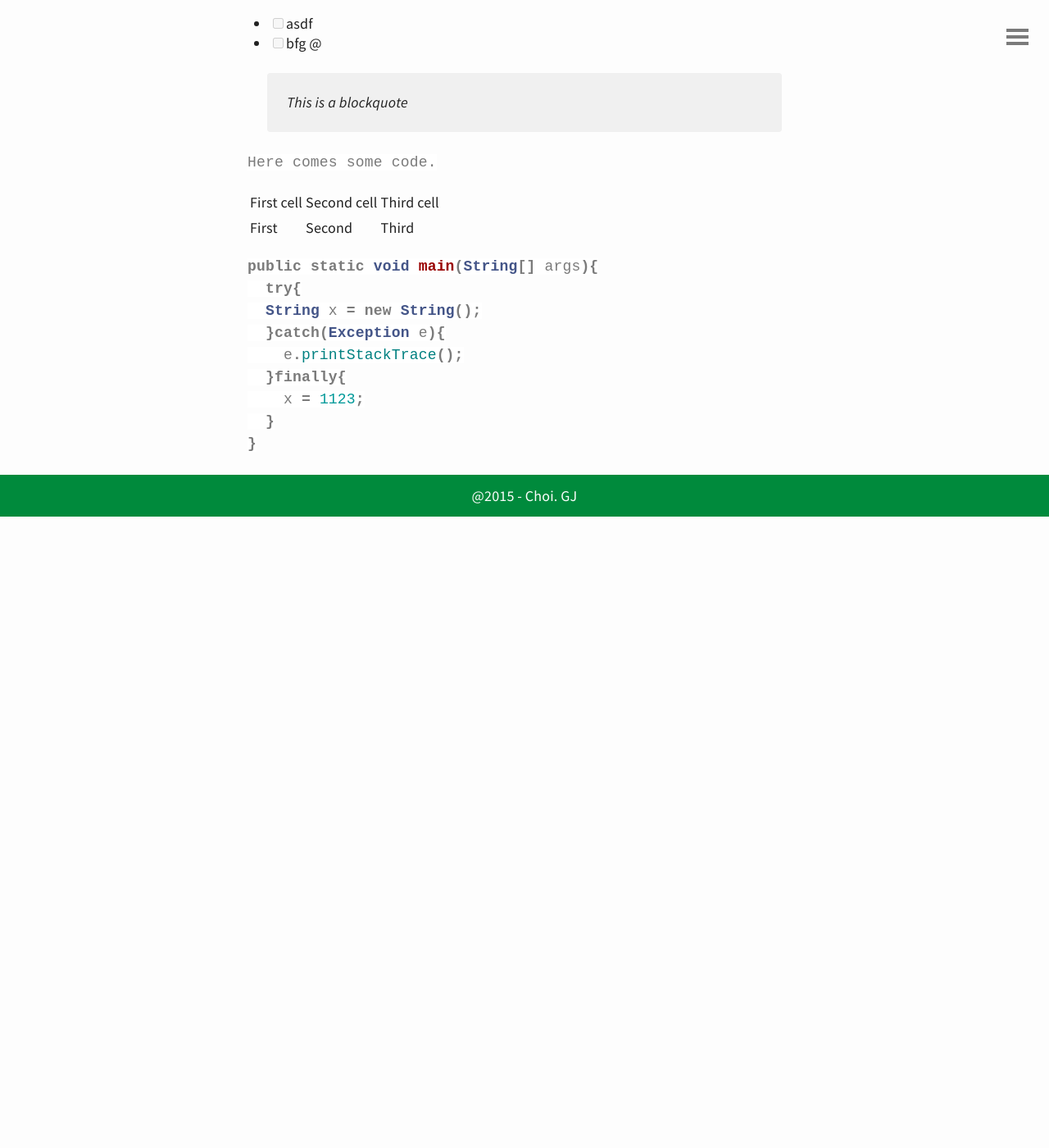
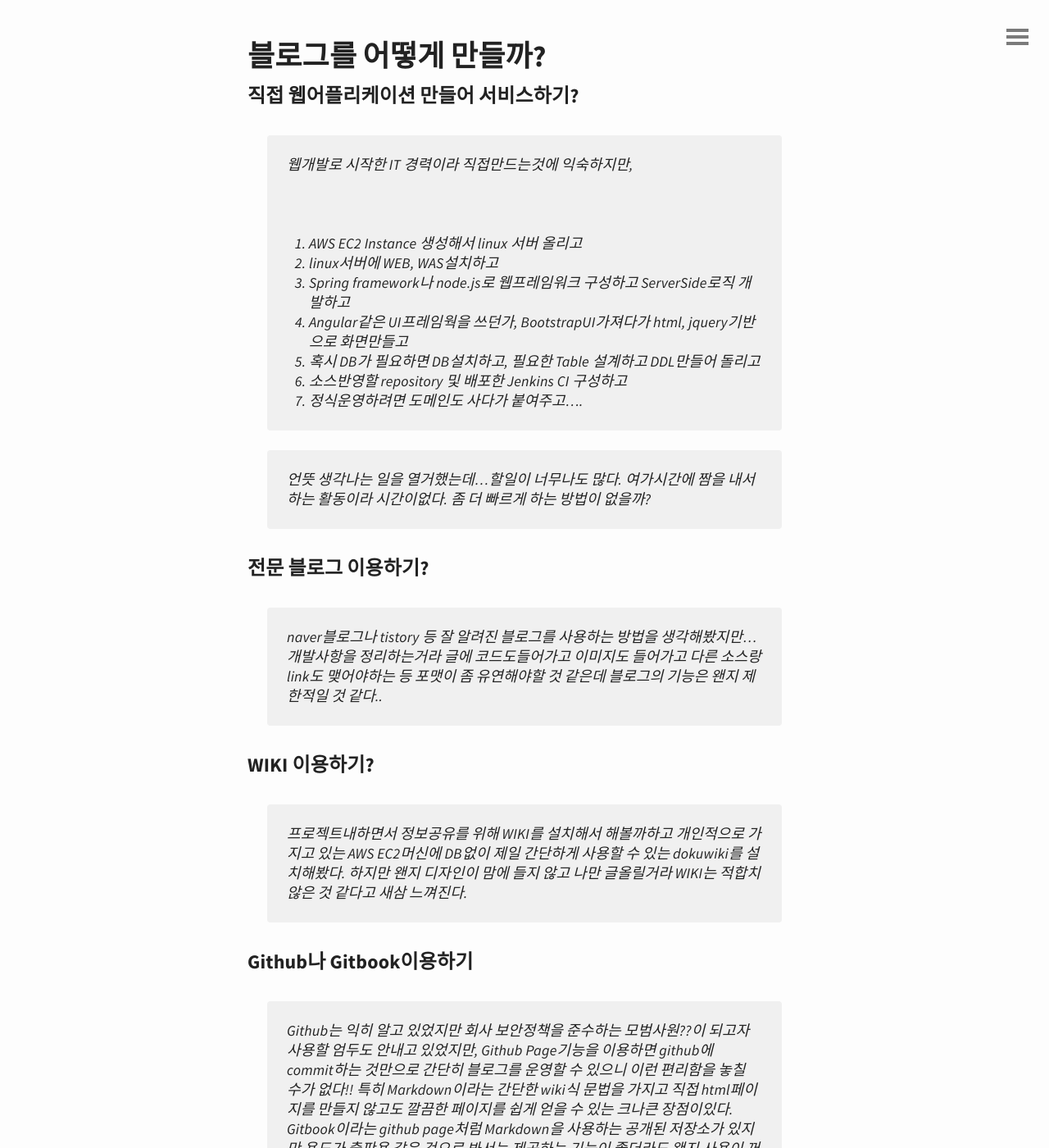
Before and after one commit to gjchoi/gjchoi.bak, a Jekyll site: the page built from _posts/2016-02-17-시작하기.md, in a window 1280 px wide and 1400 px high, scrolled down 602 px. Shown: the whole window at 82% size. Built offline with Jekyll 4.4.1, drawn with Linux system fonts in a browser that asks for light colours; before the commit the page ends 1232 px from its top, so only the background shows below that; some of the changed text lies outside the part shown.

Commit message:
Update 2016-02-17-시작하기.md

```diff
--- a/_posts/2016-02-17-시작하기.md
+++ b/_posts/2016-02-17-시작하기.md
@@ -1,46 +1,28 @@
-# asdf
 
+## 블로그 시작하기로 결심하기
+> IT 엔지니어로서 8년 이상 일해오면서 누구보다 다양한 프로젝트에 다양한 기술을 경험했다고 자부한다. 항상 새로운 일을 해서 일까? 새로운 프로젝트를 하면 이전 지식들이 리셋되는 듯한 이느낌... 아무래도 연구한 내용에 대해 정리가 필요할 것 같아서 늦게나마 이 IT노트를 사용 해보고자 한다.
 
-* * *
+## 블로그를 어떻게 만들까?
+### 직접 웹어플리케이션 만들어 서비스하기?
 
-- - -
+> 웹개발로 시작한 IT 경력이라 직접만드는것에 익숙하지만,
+ 1. AWS EC2 Instance 생성해서 linux 서버 올리고
+ 2. linux서버에 WEB, WAS설치하고
+ 3. Spring framework나 node.js로 웹프레임워크 구성하고 ServerSide로직 개발하고
+ 4. Angular같은 UI프레임웍을 쓰던가, BootstrapUI가져다가 html, jquery기반으로 화면만들고
+ 5. 혹시 DB가 필요하면 DB설치하고, 필요한 Table 설계하고 DDL만들어 돌리고
+ 6. 소스반영할 repository 및 배포한 Jenkins CI 구성하고
+ 7. 정식운영하려면 도메인도 사다가 붙여주고....
 
-_ _ _
-| column | column |
-|--------|--------|
-|asdf        |    123    |
-|xvf        |    23    |
+> 언뜻 생각나는 일을 열거했는데...할일이 너무나도 많다. 여가시간에 짬을 내서 하는 활동이라 시간이없다. 좀 더 빠르게 하는 방법이 없을까?
 
-``.highlight``
+### 전문 블로그 이용하기?
+> naver블로그나 tistory 등 잘 알려진 블로그를 사용하는 방법을 생각해봤지만...개발사항을 정리하는거라 글에 코드도들어가고 이미지도 들어가고 다른 소스랑 link도 맺어야하는 등 포맷이 좀 유연해야할 것 같은데 블로그의 기능은 왠지 제한적일 것 같다..
 
-`public static void main(String[] args`
-`{`
-` String x= 0`
-`}`
-`
+### WIKI 이용하기?
+> 프로젝트내하면서 정보공유를 위해 WIKI를 설치해서 해볼까하고 개인적으로 가지고 있는 AWS EC2머신에 DB없이 제일 간단하게 사용할 수 있는 dokuwiki를 설치해봤다.
+> 하지만 왠지 디자인이 맘에 들지 않고 나만 글올릴거라 WIKI는 적합치 않은 것 같다고 새삼 느껴진다.
 
-- [ ] asdf
-- [ ] bfg
-@[](a123)
-
-> This is a blockquote
-
-~~~~~~~~
-Here comes some code.
-~~~~~~~~
-
-| First cell|Second cell|Third cell
-| First | Second | Third |
-
-~~~
-public static void main(String[] args){
-  try{
-  String x = new String();
-  }catch(Exception e){
-    e.printStackTrace();
-  }finally{
-    x = 1123;
-  }
-}
-~~~
-{: .language-java}
+### Github나 Gitbook이용하기
+> Github는 익히 알고 있었지만 회사 보안정책을 준수하는 모범사원??이 되고자 사용할 엄두도 안내고 있었지만, Github Page기능을 이용하면 github에 commit하는 것만으로 간단히 블로그를 운영할 수 있으니 이런 편리함을 놓칠 수가 없다!! 특히 Markdown이라는 간단한 wiki식 문법을 가지고 직접 html페이지를 만들지 않고도 깔끔한 페이지를 쉽게 얻을 수 있는 크나큰 장점이있다.
+> Gitbook이라는 github page처럼 Markdown을 사용하는 공개된 저장소가 있지만 용도가 출판용 같은 것으로 봐서는 제공하는 기능이 좋더라도 왠지 사용이 꺼려진다.
```
